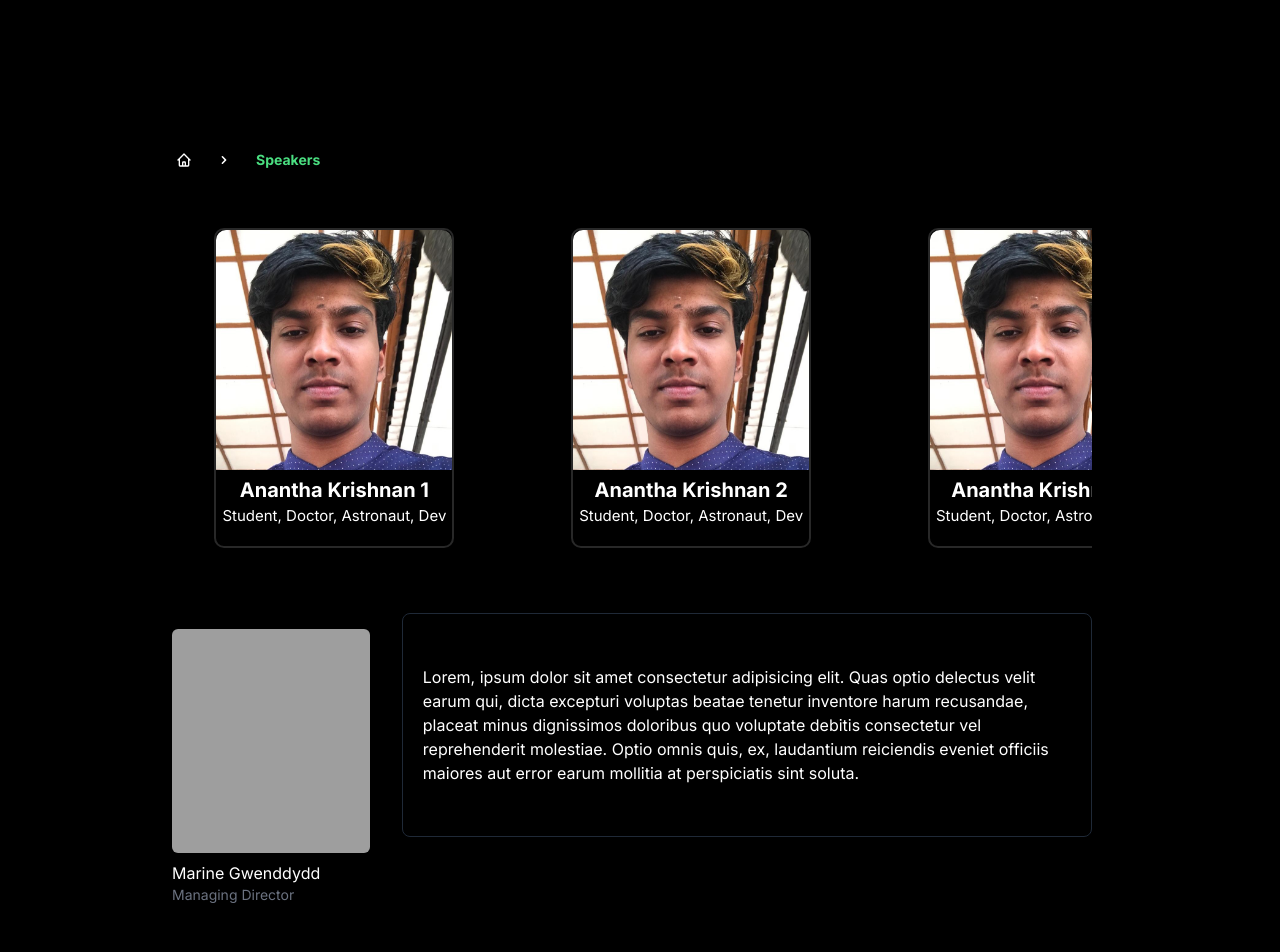
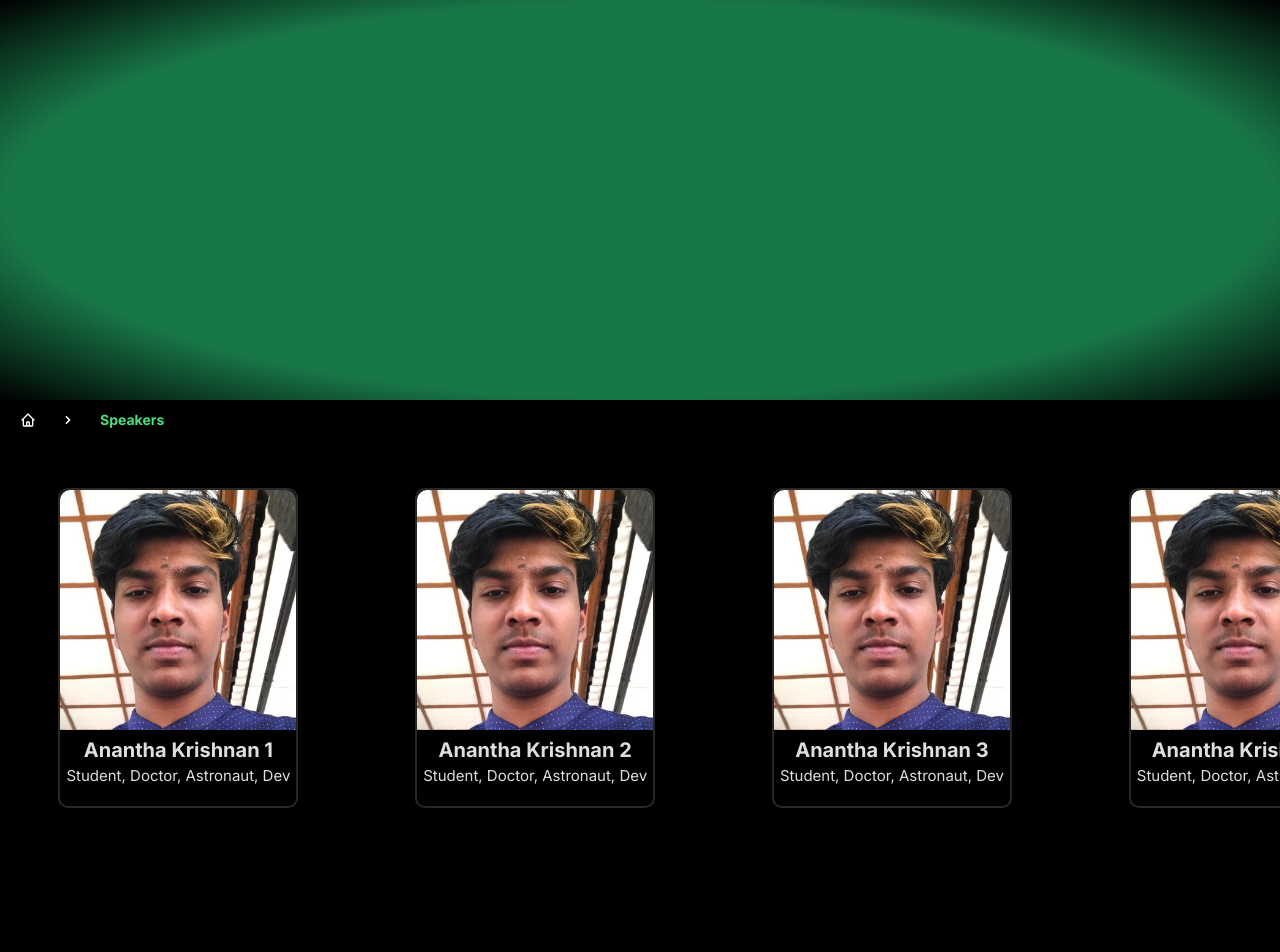
Before and after one commit to IEEE-FISAT-SB-WEBCOM/SpectroSpect-Main, a React (Vite) app in the folder frontend/: page /Speakers in a window 1280 px wide. Shown: the top 952 px of the page. Built offline with nearby package versions, Linux system fonts and the light colour scheme; grey boxes are pictures that could not be loaded.

Commit message:
Revert back Speakers

```diff
--- a/frontend/src/components/Speakers.jsx
+++ b/frontend/src/components/Speakers.jsx
@@ -11,7 +11,6 @@
     console.log(active)
 
     let speakerList = []
-
     for(let i=1;i<5;i++){
         speakerList.push(
             <a href="#SpeakerInfo">
@@ -24,18 +23,14 @@
         )
     }
 
-    return(
-    <>
-        <div className="flex flex-col lg:flex-row text-white min-h-screen items-center justify-center">
-        <div className="md:w-3/4  mt-5 md:mt-32 lg:mr-8 px-3 py-3"><div className="Speakers">
-            {/* <div className="footerBeASponsor"> */}
+    return <div className="Speakers">
+            <div className="footerBeASponsor" style={{top:"-30vh",position:"sticky",border:"none",background: 'radial-gradient(#187747 70%,rgba(0, 0, 0, 0))',zIndex:""}}>
 
-            {/* </div> */}
-
-            <div aria-label="Breadcrumb" className=" md:flex md:self-start hidden">
-                <ol className="flex items-center gap-1 text-sm bg-inherit border-0 text-white font-bold">
-                  <li>
-                    <a
+            </div>
+                <div aria-label="Breadcrumb" className=" md:flex md:self-start hidden" style={{ top: 0, position: 'sticky',zIndex:"2" }}>
+                 <ol className="flex items-center gap-1 text-sm bg-inherit border-0 text-white font-bold">
+                   <li>
+                   <a
                       href="/"
                       className="block transition hover:text-green-400"
                     >
@@ -87,57 +82,169 @@
                   </li>
                 </ol>
               </div>
+            {/* <p><Link to="/"><span>Home</span></Link> -- Speakers</p> */}
+            <div className="speakerCards">
+                {speakerList}
+            </div>
+            {active && <div id="SpeakerInfo" style={{flexWrap: window.innerHeight > window.innerWidth && "wrap"}}>
+            <div className="speakerCard">
+                <img src={AG}></img>
+                <span>Anantha Krishnan {active}</span>
+                <p>Student, Doctor, Astronaut, Dev</p>
+            </div>
+            <div className="speaker-Description" style={{height: window.innerHeight > window.innerWidth  && '70vh'}}>Lorem ipsum dolor sit amet, consectetur adipiscing elit, sed do eiusmod tempor incididunt ut labore et dolore magna aliqua. Ut enim ad minim veniam, quis nostrud exercitation ullamco laboris nisi ut aliquip ex ea commodo consequat. Duis aute irure dolor in reprehenderit in voluptate velit esse cillum dolore eu fugiat nulla pariatur. Excepteur sint occaecat cupidatat non proident, sunt in culpa qui officia deserunt mollit anim id est laborum.</div>
+            </div>}
+
+
+        <Footer/>
+        </div>
+}
+
+export default Speakers
 
 
 
 
-                  <div className="speakerCards">
-                {speakerList}
-            </div>
-            { <div className="flex flex-col lg:flex-row w-full mt-4">
-            {/* Speaker image */}
-            <div className="w-full lg:w-1/4 mb-4 lg:mb-0">
-              <div className="block rounded-lg p-4">
-                <img
-                  alt="Speaker"
-                  src="https://images.unsplash.com/photo-1664575602554-2087b04935a5?q=80&w=3087&auto=format&fit=crop&ixlib=rb-4.0.3&ixid=M3wxMjA3fDB8MHxwaG90by1wYWdlfHx8fGVufDB8fHx8fA%3D%3D"
-                  className="h-56 w-full rounded-md object-cover"
-                />
+// import Footer from "./footer"
+// import AK from "../assets/ak.jpg"
+// import AG from "../assets/AG.jpeg"
+// import { useState } from "react"
+// import { Link } from "react-router-dom";
 
-                <div className="mt-2">
-                  <dl>
-                    <div>
-                      <dd className="font-medium">Marine Gwenddydd</dd>
-                      <div>
-                        <dd className="text-sm text-gray-500">
-                          Managing Director
-                        </dd>
-                      </div>
-                    </div>
-                  </dl>
-                </div>
-              </div>
-            </div>
+// const Speakers = () => {
 
-            {/* Speaker description */}
-            <div className="w-full lg:w-3/4 lg:ml-4 h-56 rounded-lg box-border border-gray-800 border flex items-center px-5">
-              Lorem, ipsum dolor sit amet consectetur adipisicing elit. Quas
-              optio delectus velit earum qui, dicta excepturi voluptas beatae
-              tenetur inventore harum recusandae, placeat minus dignissimos
-              doloribus quo voluptate debitis consectetur vel reprehenderit
-              molestiae. Optio omnis quis, ex, laudantium reiciendis eveniet
-              officiis maiores aut error earum mollitia at perspiciatis sint
-              soluta.
-            </div>
-          </div>}
+//     const [active,SetActive] = useState(false);
 
-</div>
-</div>
+//     console.log(active)
+
+//     let speakerList = []
+
+//     for(let i=1;i<5;i++){
+//         speakerList.push(
+//             <a href="#SpeakerInfo">
+//             <div className="speakerCard" style={{border: active === i && '2px solid #33FFA9'}} key={i} onClick={() => SetActive(i)}>
+//                 <img src={AK}></img>
+//                 <span>Anantha Krishnan {i}</span>
+//                 <p>Student, Doctor, Astronaut, Dev</p>
+//             </div>
+//             </a>
+//         )
+//     }
+
+//     return(
+//     <>
+//         <div className="flex flex-col lg:flex-row text-white min-h-screen items-center justify-center">
+//         <div className="md:w-3/4  mt-5 md:mt-32 lg:mr-8 px-3 py-3"><div className="Speakers">
+//             {/* <div className="footerBeASponsor"> */}
+
+//             {/* </div> */}
+
+//             <div aria-label="Breadcrumb" className=" md:flex md:self-start hidden">
+//                 <ol className="flex items-center gap-1 text-sm bg-inherit border-0 text-white font-bold">
+//                   <li>
+//                     <a
+//                       href="/"
+//                       className="block transition hover:text-green-400"
+//                     >
+//                       <span className="sr-only"><Link to="/"> Home</Link> </span>
+
+//                       <svg
+//                         xmlns="http://www.w3.org/2000/svg"
+//                         className="h-4 w-4"
+//                         fill="none"
+//                         viewBox="0 0 24 24"
+//                         stroke="currentColor"
+//                       >
+//                         <path
+//                           stroke-linecap="round"
+//                           stroke-linejoin="round"
+//                           stroke-width="2"
+//                           d="M3 12l2-2m0 0l7-7 7 7M5 10v10a1 1 0 001 1h3m10-11l2 2m-2-2v10a1 1 0 01-1 1h-3m-6 0a1 1 0 001-1v-4a1 1 0 011-1h2a1 1 0 011 1v4a1 1 0 001 1m-6 0h6"
+//                         />
+//                       </svg>
+//                     </a>
+//                   </li>
 
 
-        </div>
-        <Footer/>
-        </>)
-}
 
-export default Speakers
+
+
+//                   <li className="rtl:rotate-180">
+//                     <svg
+//                       xmlns="http://www.w3.org/2000/svg"
+//                       className="h-4 w-4"
+//                       viewBox="0 0 20 20"
+//                       fill="currentColor"
+//                     >
+//                       <path
+//                         fill-rule="evenodd"
+//                         d="M7.293 14.707a1 1 0 010-1.414L10.586 10 7.293 6.707a1 1 0 011.414-1.414l4 4a1 1 0 010 1.414l-4 4a1 1 0 01-1.414 0z"
+//                         clip-rule="evenodd"
+//                       />
+//                     </svg>
+//                   </li>
+
+//                   <li>
+//                     <a
+//                       href="#"
+//                       className="block transition text-green-400 hover:text-green-400"
+//                     >
+//                       Speakers
+//                     </a>
+//                   </li>
+//                 </ol>
+//               </div>
+
+
+
+
+//                   <div className="speakerCards">
+//                 {speakerList}
+//             </div>
+//             { <div className="flex flex-col lg:flex-row w-full mt-4">
+//             {/* Speaker image */}
+//             <div className="w-full lg:w-1/4 mb-4 lg:mb-0">
+//               <div className="block rounded-lg p-4">
+//                 <img
+//                   alt="Speaker"
+//                   src="https://images.unsplash.com/photo-1664575602554-2087b04935a5?q=80&w=3087&auto=format&fit=crop&ixlib=rb-4.0.3&ixid=M3wxMjA3fDB8MHxwaG90by1wYWdlfHx8fGVufDB8fHx8fA%3D%3D"
+//                   className="h-56 w-full rounded-md object-cover"
+//                 />
+
+//                 <div className="mt-2">
+//                   <dl>
+//                     <div>
+//                       <dd className="font-medium">Marine Gwenddydd</dd>
+//                       <div>
+//                         <dd className="text-sm text-gray-500">
+//                           Managing Director
+//                         </dd>
+//                       </div>
+//                     </div>
+//                   </dl>
+//                 </div>
+//               </div>
+//             </div>
+
+//             {/* Speaker description */}
+//             <div className="w-full lg:w-3/4 lg:ml-4 h-56 rounded-lg box-border border-gray-800 border flex items-center px-5">
+//               Lorem, ipsum dolor sit amet consectetur adipisicing elit. Quas
+//               optio delectus velit earum qui, dicta excepturi voluptas beatae
+//               tenetur inventore harum recusandae, placeat minus dignissimos
+//               doloribus quo voluptate debitis consectetur vel reprehenderit
+//               molestiae. Optio omnis quis, ex, laudantium reiciendis eveniet
+//               officiis maiores aut error earum mollitia at perspiciatis sint
+//               soluta.
+//             </div>
+//           </div>}
+
+// </div>
+// </div>
+
+
+//         </div>
+//         <Footer/>
+//         </>)
+// }
+
+// export default Speakers
```
